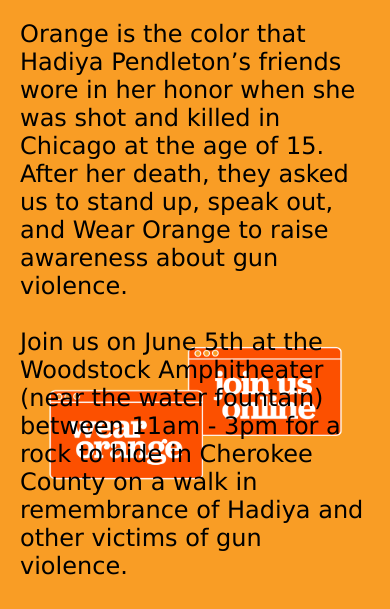
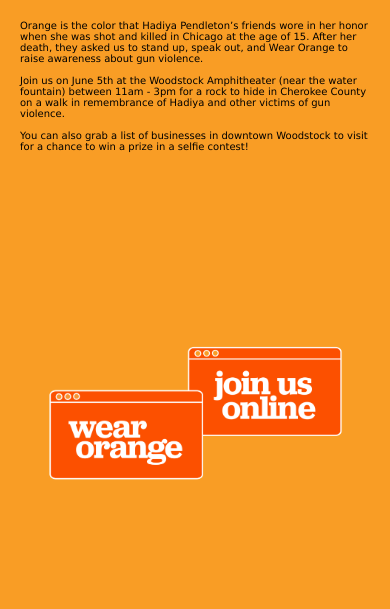
Before and after one commit to mattdurant/cherokee_wo_2021, a plain HTML site: page index.html in a window 390 px wide. Shown: the top 609 px of the page. Drawn offline with Linux system fonts and the light colour scheme.

Commit message:
Adjust font sizes

```diff
--- a/index.html
+++ b/index.html
@@ -41,7 +41,7 @@
 
             #text1.mobile {
                 right: 20px;
-                font-size: 1.5em;
+                font-size: 10px;
             }
 
             #text2.pc {
```
